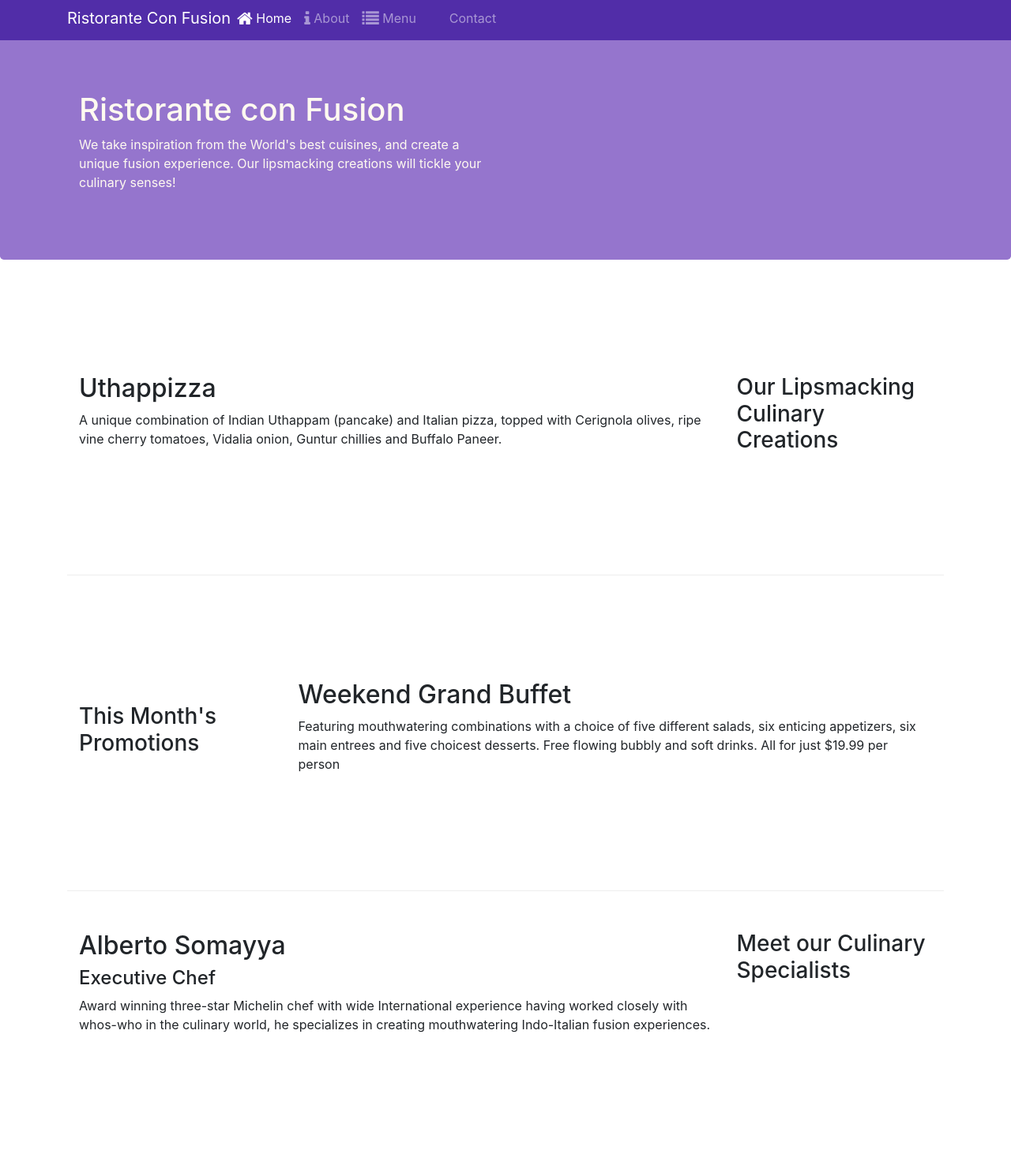
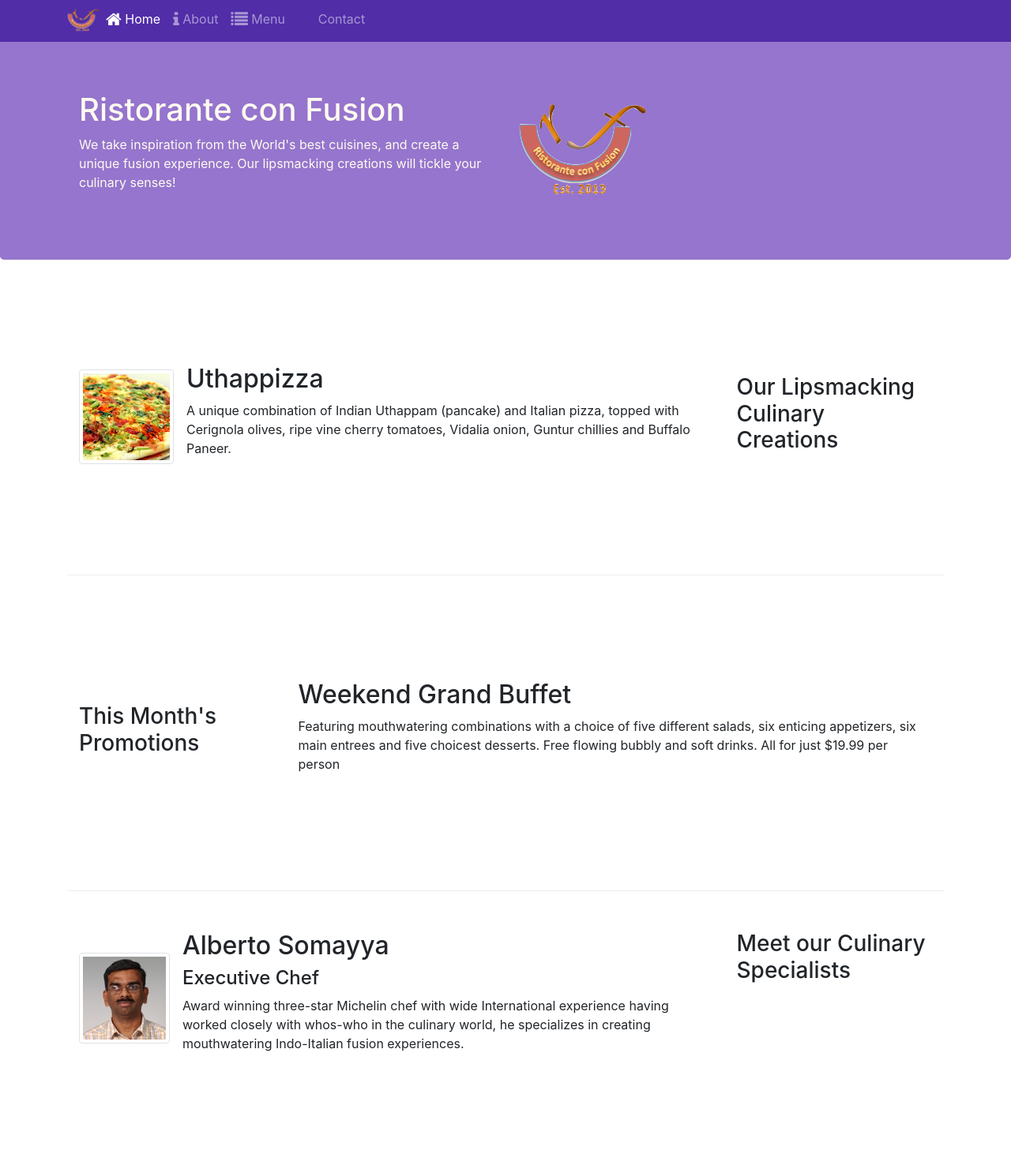
Before and after one commit to vk0808/conFusion, a website: page index.html in a window 1280 px wide. Shown: the part 5-1486 px from the top of the page at 79% size. Drawn offline with nearby package versions, Linux system fonts and the light colour scheme.

Commit message:
added media and images

```diff
--- a/index.html
+++ b/index.html
@@ -22,7 +22,7 @@
             <button class="navbar-toggler" type="button" data-toggle="collapse" data-target="#Navbar">
                 <span class="navbar-toggler-icon"></span>
             </button>
-            <a class="navbar-brand mr-auto" href="#">Ristorante Con Fusion</a>
+            <a class="navbar-brand mr-auto" href="#"><img src="./img/logo.png" alt="logo" height="30" width="41"></a>
             <div class="collapse navbar-collapse" id="Navbar">
                 <ul class="navbar-nav mr-auto">
                     <li class="nav-items active"><a class="nav-link" href="#"><span class="fa fa-home fa-lg"></span> Home</a></li>
@@ -40,7 +40,8 @@
                     <h1>Ristorante con Fusion</h1>
                     <p>We take inspiration from the World's best cuisines, and create a unique fusion experience. Our lipsmacking creations will tickle your culinary senses!</p>
                 </div>
-                <div class="col-12 col-sm">
+                <div class="col-12 col-sm align-self-center">
+                    <img class="img-fluid" src="./img/logo.png" alt="Logo">
                 </div>
             </div>
         </div>
@@ -52,8 +53,13 @@
                 <h3>Our Lipsmacking Culinary Creations</h3>
             </div>
             <div class="col col-sm col-md order-sm-first">
-                <h2>Uthappizza</h2>
-                <p>A unique combination of Indian Uthappam (pancake) and Italian pizza, topped with Cerignola olives, ripe vine cherry tomatoes, Vidalia onion, Guntur chillies and Buffalo Paneer.</p>
+                <div class="media">
+                    <img class="d-flex mr-3 img-thumbnail align-self-center" src="./img/uthappizza.png" alt="Uthappizza">
+                    <div class="media-body">
+                        <h2 class="mt-0">Uthappizza</h2>
+                        <p class="d-none d-sm-block">A unique combination of Indian Uthappam (pancake) and Italian pizza, topped with Cerignola olives, ripe vine cherry tomatoes, Vidalia onion, Guntur chillies and Buffalo Paneer.</p>
+                    </div>
+                </div>
             </div>
         </div>
 
@@ -73,9 +79,14 @@
                 <h3>Meet our Culinary Specialists</h3>
             </div>
             <div class="col col-sm col-md order-sm-first">
-                <h2>Alberto Somayya</h2>
-                <h4>Executive Chef</h4>
-                <p>Award winning three-star Michelin chef with wide International experience having worked closely with whos-who in the culinary world, he specializes in creating mouthwatering Indo-Italian fusion experiences. </p>
+                <div class="media">
+                    <img class="d-flex mr-3 img-thumbnail align-self-center" src="./img/alberto.png" alt="Alberto Somayya">
+                    <div class="media-body">
+                        <h2 class="mt-0">Alberto Somayya</h2>
+                        <h4>Executive Chef</h4>
+                        <p class="d-none d-sm-block">Award winning three-star Michelin chef with wide International experience having worked closely with whos-who in the culinary world, he specializes in creating mouthwatering Indo-Italian fusion experiences. </p>
+                    </div>
+                </div>
             </div>
         </div>
     </div>
```
Also changed, not shown: aboutus.html (+1 -1 lines), contactus.html (+1 -1 lines), img/alberto.png (added), img/buffet.png (added), img/logo.png (added), img/uthappizza.png (added).
